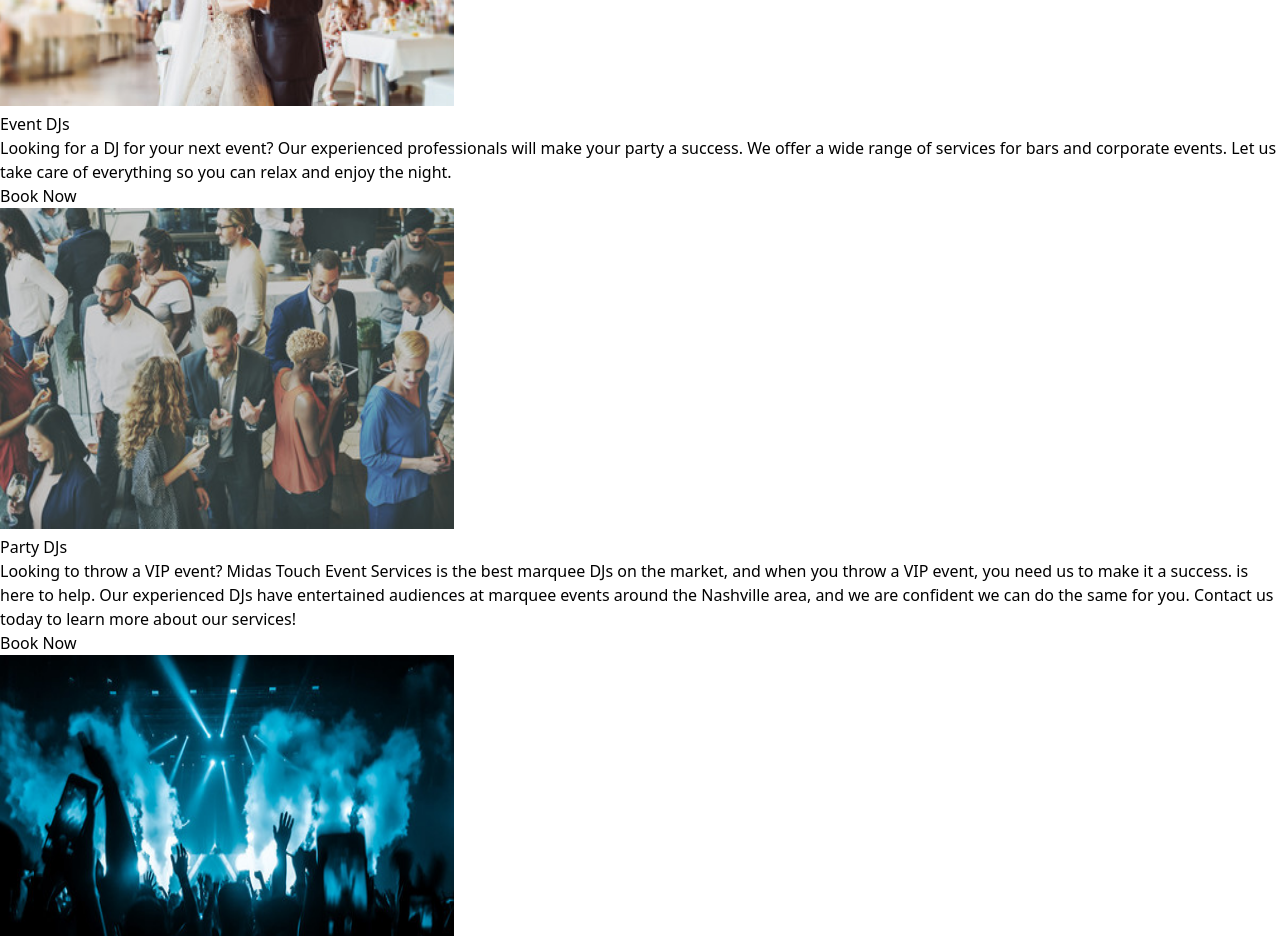
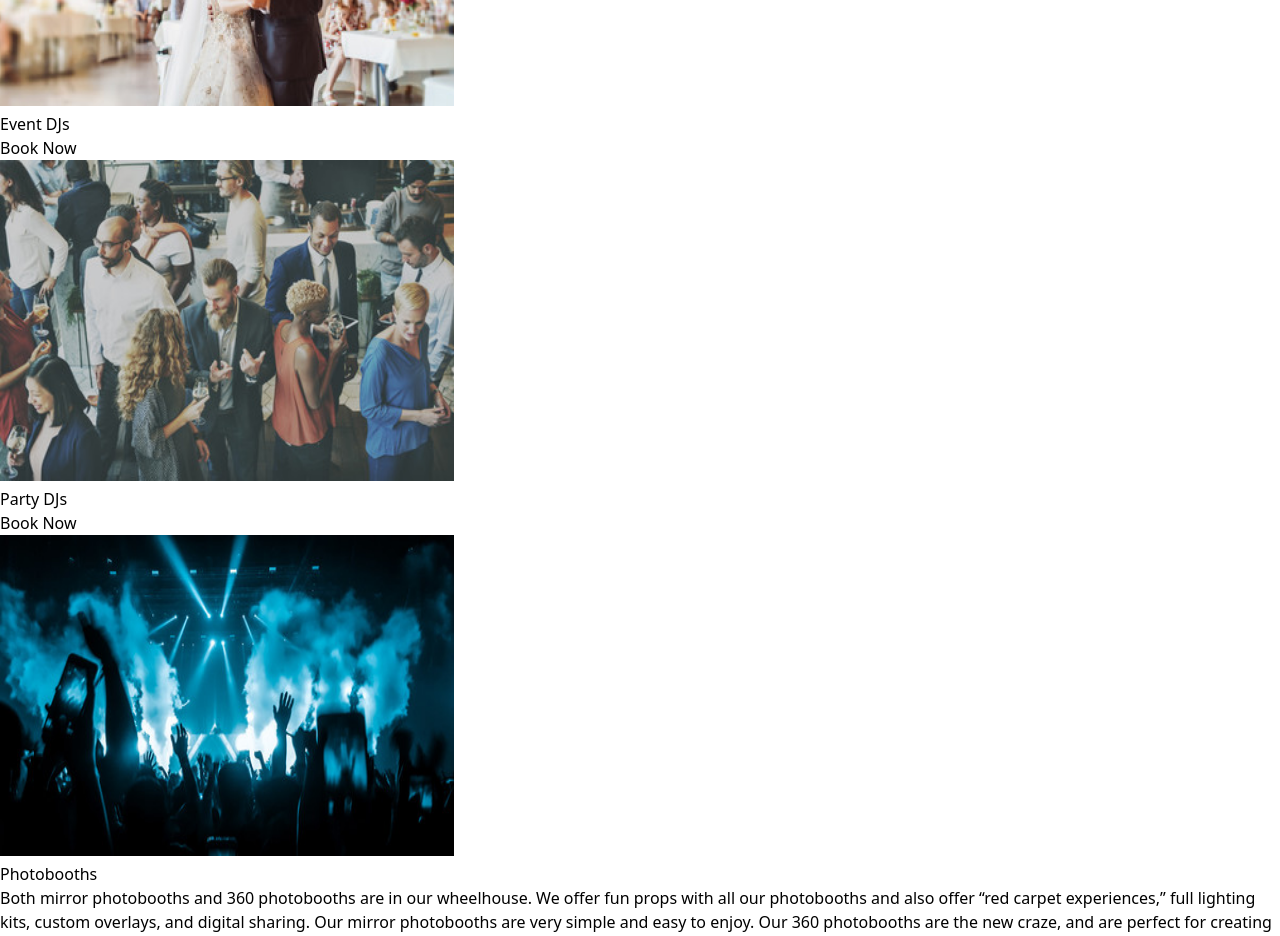
Before and after one commit to kayacancode/midastouchwebapp, a Next.js app: page /Services in a window 1280 px wide. Shown: the part 1440-2376 px from the top of the page. Built offline with nearby package versions, Linux system fonts and the light colour scheme.

Commit message:
blue written content

```diff
--- a/pages/Services.js
+++ b/pages/Services.js
@@ -139,9 +139,9 @@ Event Add Ons: <q>Dancing On The Clouds,Cold spark machines, Wall Monogram, or V
         <div className="block  md:flex">
         <div className="w-4/5 text-center">
             <h1 className="text-white text-4xl   ">Event DJs</h1>
-            <h2 className="text-white  text-center pt-5">Looking for a DJ for your next event? Our experienced professionals will make your party a success. We offer a wide range of services for bars and corporate events. Let us take care of everything so you can relax and enjoy the night.
+            {/* <h2 className="text-white  text-center pt-5">Looking for a DJ for your next event? Our experienced professionals will make your party a success. We offer a wide range of services for bars and corporate events. Let us take care of everything so you can relax and enjoy the night.
 
-</h2>
+</h2> */}
             <button className = " text-center justify-center	 border-2 border-[#DAA545] bg-transparent  text-[#DAA545] rounded-md mt-10 mb-6 hover:text-white hover:bg-[#DAA545]">
             <Link href = "/Book">
             <a href="" className="px-10 py-3.5   stroke-[#DAA545]  text-center rounded-md  block sm:w-auto">
@@ -169,9 +169,9 @@ Event Add Ons: <q>Dancing On The Clouds,Cold spark machines, Wall Monogram, or V
         <div className="block  md:flex">
         <div className="w-4/5 text-center">
             <h1 className="text-white text-4xl   ">Party DJs</h1>
-            <h2 className="text-white  text-center pt-5">Looking to throw a VIP event? Midas Touch Event Services is the best marquee DJs on the market, and when you throw a VIP event, you need us to make it a success. is here to help. Our experienced DJs have entertained audiences at marquee events around the Nashville area, and we are confident we can do the same for you. Contact us today to learn more about our services!
+            {/* <h2 className="text-white  text-center pt-5">Looking to throw a VIP event? Midas Touch Event Services is the best marquee DJs on the market, and when you throw a VIP event, you need us to make it a success. is here to help. Our experienced DJs have entertained audiences at marquee events around the Nashville area, and we are confident we can do the same for you. Contact us today to learn more about our services!
 
-</h2>
+</h2> */}
             <button className = " text-center justify-center	 border-2 border-[#DAA545] bg-transparent  text-[#DAA545] rounded-md mt-10 mb-6 hover:text-white hover:bg-[#DAA545]">
             <Link href = "/Book">
             <a href="" className="px-10 py-3.5   stroke-[#DAA545]  text-center rounded-md  block sm:w-auto">
```
